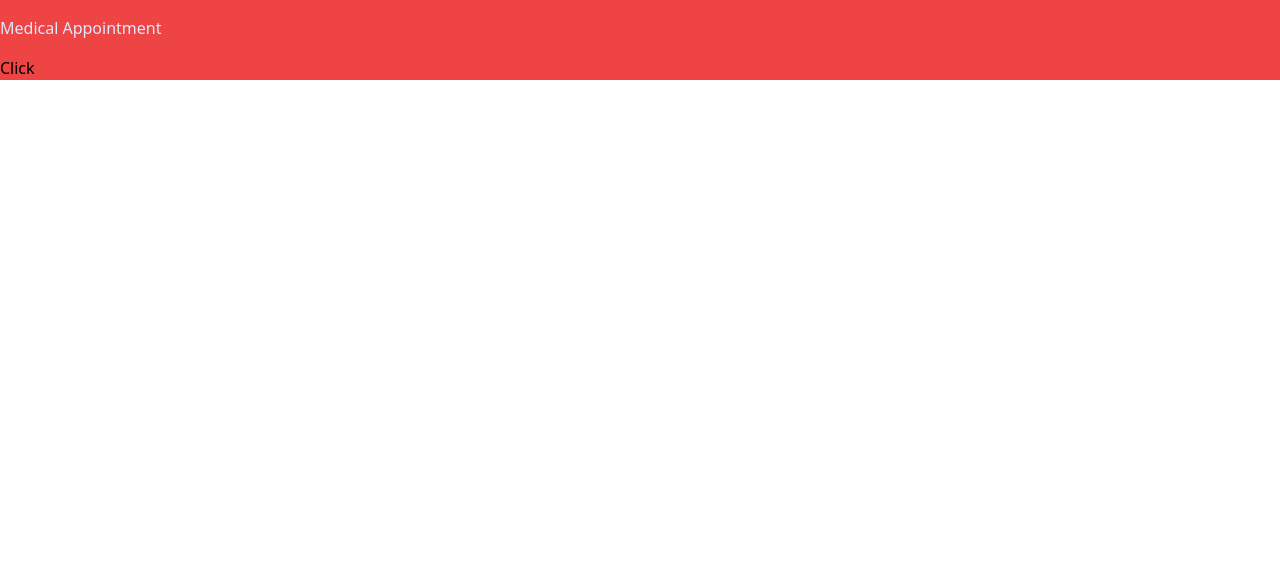
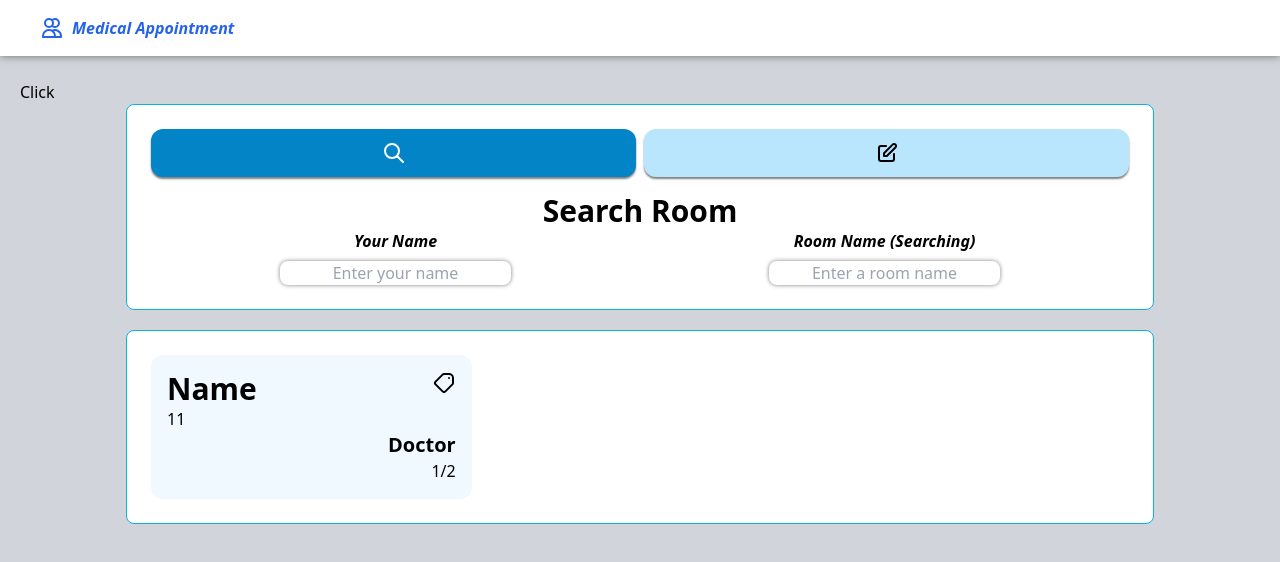
Before and after one commit to tyomhk2015/medical_appointment, a Next.js app: page / in a window 1280 px wide. Shown: the top 562 px of the page. Built offline with nearby package versions, Linux system fonts and the light colour scheme; no server answers.

Commit message:
Finished the top page.

```diff
--- /dev/null
+++ b/pages/Meeting/[id].tsx
@@ -0,0 +1,7 @@
+import type { NextPage } from "next";
+
+const Meeting: NextPage = () => {
+  return <>Meeting</>
+}
+
+export default Meeting;
--- a/pages/_app.tsx
+++ b/pages/_app.tsx
@@ -1,11 +1,15 @@
 import '../styles/globals.css'
 import type { AppProps } from 'next/app'
 import {RecoilRoot} from 'recoil'
+import Header from './components/Header'
 
 function MyApp({ Component, pageProps }: AppProps) {
   return (
     <RecoilRoot>
-      <Component {...pageProps} />
+      <Header />
+      <div className={`min-h-[100vh] bg-gray-300 pt-20 px-5`}>
+        <Component {...pageProps} />
+      </div>
     </RecoilRoot>
   )
 }
--- /dev/null
+++ b/pages/components/Header.tsx
@@ -0,0 +1,12 @@
+const Header: React.FC = () => {
+  return (
+    <div className={`flex justify-between items-center bg-white fixed top-0 px-10 py-4 shadow-[0_0_8px_0_rgba(0,0,0,0.5)] w-full`}>
+      <h1 className={`font-bold text-blue-600 italic flex`}>
+        <svg className={`mr-2 w-6 h-6`} fill="none" stroke="currentColor" viewBox="0 0 24 24" xmlns="http://www.w3.org/2000/svg"><path stroke-linecap="round" stroke-linejoin="round" stroke-width="2" d="M12 4.354a4 4 0 110 5.292M15 21H3v-1a6 6 0 0112 0v1zm0 0h6v-1a6 6 0 00-9-5.197M13 7a4 4 0 11-8 0 4 4 0 018 0z"></path></svg>
+        Medical Appointment
+      </h1>
+    </div>
+  );
+};
+
+export default Header;
--- a/pages/index.tsx
+++ b/pages/index.tsx
@@ -1,12 +1,18 @@
 import type { NextPage } from "next";
-import { useEffect, useState } from "react"
-import io, {Socket} from "socket.io-client";
+import Link from "next/link";
+import React, { useEffect, useState } from "react";
+import io, { Socket } from "socket.io-client";
 
 const Home: NextPage = () => {
+  const [selectedTab, setSelectedTab] = useState(0);
   const [socket, setSocket] = useState<Socket>();
 
   const messageClick = () => {
     socket?.emit("clicked", "Button is clicked");
+  };
+
+  const changeTab = (event: React.MouseEvent<HTMLLIElement>) => {
+    setSelectedTab(Number(event.currentTarget.getAttribute('data-key')));
   }
 
   useEffect(() => {
@@ -14,23 +20,91 @@ const Home: NextPage = () => {
       return;
     }
 
-    const clientSocket = io('http://localhost:8888', {
+    const clientSocket = io("http://localhost:8888", {
       withCredentials: true,
     });
 
     setSocket(clientSocket);
 
-    clientSocket.on('connect', () => {
-      console.log('connected')
-    })
-
+    clientSocket.on("connect", () => {
+      console.log("connected");
+    });
   }, []);
 
   return (
-    <div className={`bg-red-500`}>
-      <h1 className={`pt-4 pb-4 text-blue-100`}>Medical Appointment</h1>
+    <>
       <button onClick={messageClick}>Click</button>
-    </div>
+      <section
+        className={`m-auto max-w-[1028px] rounded-lg border-[1px] border-solid border-cyan-500 bg-white p-6`}
+      >
+        <ul className={`item-center grid grid-cols-2 justify-around gap-2`}>
+          <li
+            className={`${selectedTab === 0 && `bg-sky-600`} shadow-[0_2px_2px_0_rgba(0,0,0,0.5)] hover:cursor-pointer group flex w-full justify-center rounded-xl bg-sky-200 p-3 transition-all duration-300 hover:bg-sky-600`}
+            data-key={0}
+            onClick={changeTab}
+          >
+            <svg
+              className={`${selectedTab === 0 && `stroke-white`} h-6 w-6 transition-all duration-300 group-hover:stroke-white`}
+              fill="none"
+              stroke="currentColor"
+              viewBox="0 0 24 24"
+              xmlns="http://www.w3.org/2000/svg"
+            >
+              <path
+                strokeLinecap="round"
+                strokeLinejoin="round"
+                strokeWidth="2"
+                d="M21 21l-6-6m2-5a7 7 0 11-14 0 7 7 0 0114 0z"
+              ></path>
+            </svg>
+          </li>
+          <li
+            className={`${selectedTab === 1 && `bg-sky-600`} shadow-[0_2px_2px_0_rgba(0,0,0,0.5)] hover:cursor-pointer group flex w-full justify-center rounded-xl bg-sky-200 p-3 transition-all duration-300 hover:bg-sky-600`}
+            data-key={1}
+            onClick={changeTab}
+          >
+            <svg
+              className={`${selectedTab === 1 && `stroke-white`} h-6 w-6 transition-all duration-300 group-hover:stroke-white`}
+              fill="none"
+              stroke="currentColor"
+              viewBox="0 0 24 24"
+              xmlns="http://www.w3.org/2000/svg"
+            >
+              <path
+                strokeLinecap="round"
+                strokeLinejoin="round"
+                strokeWidth="2"
+                d="M11 5H6a2 2 0 00-2 2v11a2 2 0 002 2h11a2 2 0 002-2v-5m-1.414-9.414a2 2 0 112.828 2.828L11.828 15H9v-2.828l8.586-8.586z"
+              ></path>
+            </svg>
+          </li>
+        </ul>
+        <form className={`mt-3`}>
+          <h2 className={`text-center font-bold mt-4 text-3xl`}>{selectedTab === 0 ? 'Search Room' : 'Create Room'}</h2>
+          <div className={`grid grid-cols-2 place-items-center`}>
+            <div className={`grid text-center`}><span className={`font-bold italic`}>Your Name</span><input className={`mt-2 shadow-[0_0_4px_0_rgba(0,0,0,0.5)] text-center rounded-lg focus:scale-125 transition-all duration-300`} type="text" placeholder="Enter your name" maxLength={20}/></div>
+            <div className={`grid text-center`}><span className={`font-bold italic`}>{selectedTab === 0 ? 'Room Name (Searching)' : 'Room Name (Creating)'}</span><input className={`mt-2 shadow-[0_0_4px_0_rgba(0,0,0,0.5)] text-center rounded-lg focus:scale-125 transition-all duration-300`} type="text" placeholder="Enter a room name" maxLength={20}/></div>
+          </div>
+        </form>
+      </section>
+      <section
+        className={`m-auto mt-5 max-w-[1028px] rounded-lg border-[1px] border-solid border-cyan-500 bg-white p-6`}
+      >
+        <ul className={`grid grid-cols-3 grid-rows-[autofill] gap-2`}>
+          <li className={`bg-sky-50 rounded-xl p-4 transition-all duration-200 group hover:bg-sky-400 hover:text-white hover:cursor-pointer hover:shadow-[0_0_8px_4px_rgba(56,189,248,0.5)]`}>
+            <Link href='/Meeting/hello'>
+              <a className={`grid relative`}>
+                <span className={`text-3xl font-bold`}>Name</span>
+                <span className={``}>11</span>
+                <span className={`text-right text-xl  font-bold`}>Doctor</span>
+                <span className={`text-right`}>1/2</span>
+                <svg className={`w-6 h-6 absolute top-0 right-0 rotate-90`} fill="none" stroke="currentColor" viewBox="0 0 24 24" xmlns="http://www.w3.org/2000/svg"><path strokeLinecap="round" strokeLinejoin="round" stroke-width="2" d="M7 7h.01M7 3h5c.512 0 1.024.195 1.414.586l7 7a2 2 0 010 2.828l-7 7a2 2 0 01-2.828 0l-7-7A1.994 1.994 0 013 12V7a4 4 0 014-4z"></path></svg>
+              </a>
+            </Link>
+          </li>
+        </ul>
+      </section>
+    </>
   );
 };
 
```
